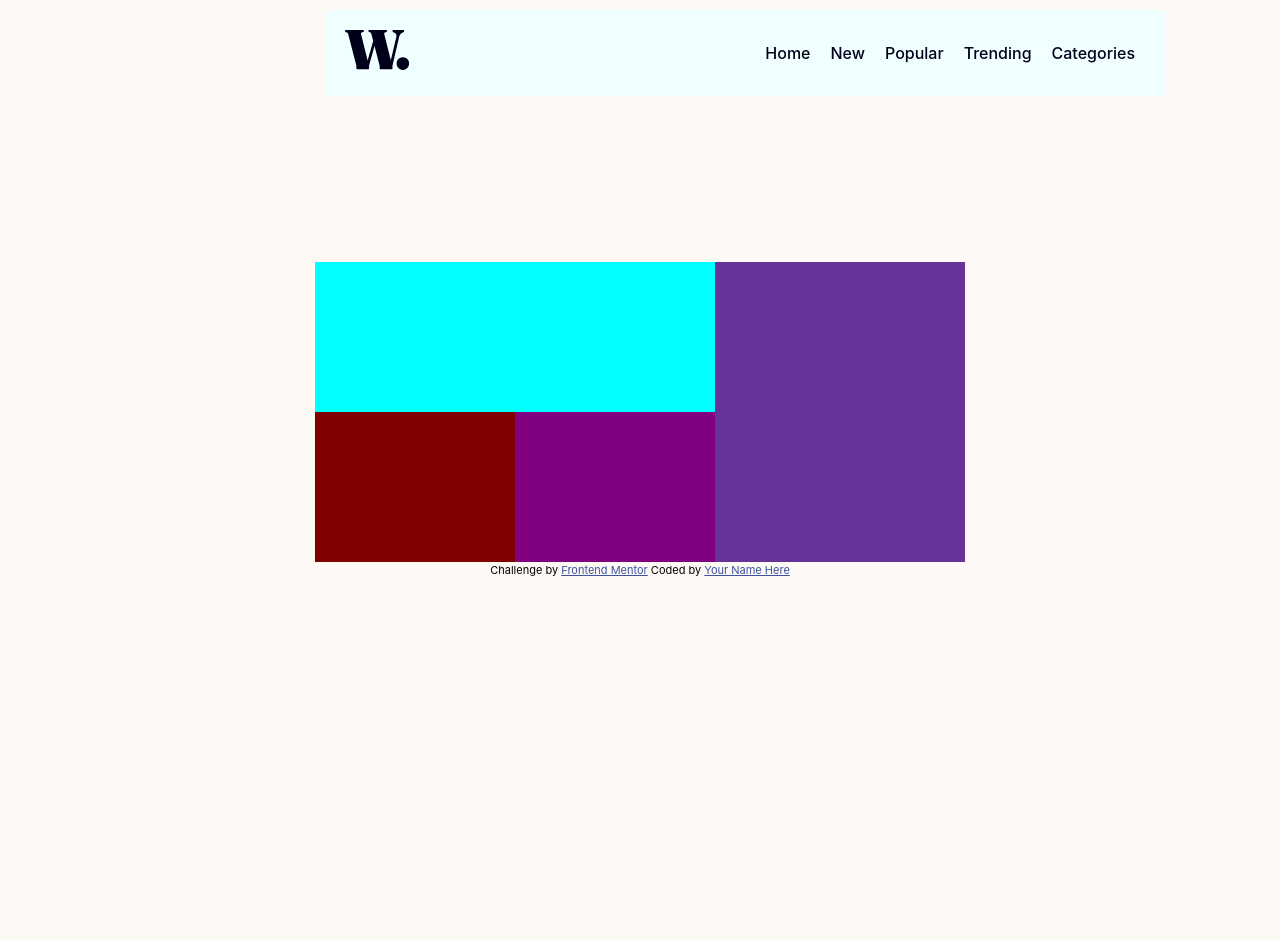
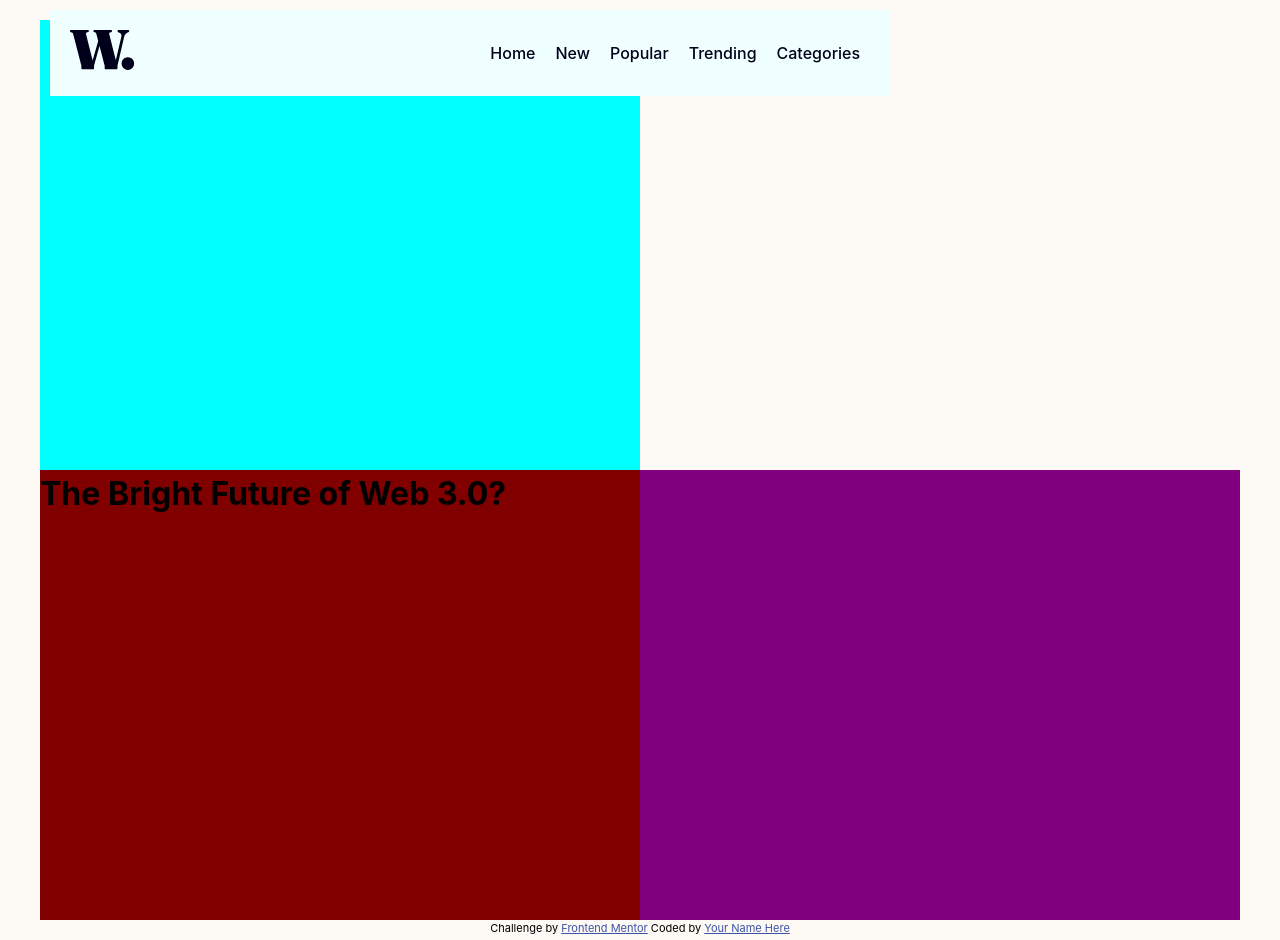
Before and after one commit to Great-kiola/News-homepage-fem, a plain HTML site: page index.html in a window 1280 px wide. Before the commit the page ends 840 px from the top, so only its background shows below. Drawn offline with Linux system fonts and the light colour scheme.

Commit message:
Made changes to the files

```diff
--- a/index.html
+++ b/index.html
@@ -32,7 +32,9 @@
     <div class="bodyContainer">
       <div class="firstContainer">
         <div class="box1 box"></div>
-        <div class="box2 box"></div>
+        <div class="box2 box">
+          <h1> The Bright Future of Web 3.0?</h1>
+        </div>
         <div class="box3 box"></div>
       </div>
 
@@ -49,7 +51,7 @@
 
 
 
-  <!-- The Bright Future of Web 3.0?
+  <!--
 
   We dive into the next evolution of the web that claims to put the power of the platforms back into the hands of the people.
   But is it really fulfilling its promise?
--- a/style.css
+++ b/style.css
@@ -58,17 +58,21 @@ ul{
     grid-template-columns: repeat(2, 1fr);
 }
 .box{
-    height: 150px;
-    min-width: 200px;
+
+    height: 450px;
+    width: 600px;
 }
 
 .bodyContainer{
-    display: flex;
+    display: grid;
+    /* display: flex; */
 }
 
 .box1{
+    grid-column: span 3;
+    background-repeat: no-repeat;
+    background-size:cover;
     background-color: aqua;
-    grid-column: span 3;
 }
 
 .box2{
@@ -85,7 +89,7 @@ ul{
 
 .secondContainer{
     background-color: rebeccapurple;
-    width: 250px;
+    width: 550px;
     min-height: 100%;
 }
 
```
Also changed, not shown: desktop-design.jpg (added).
